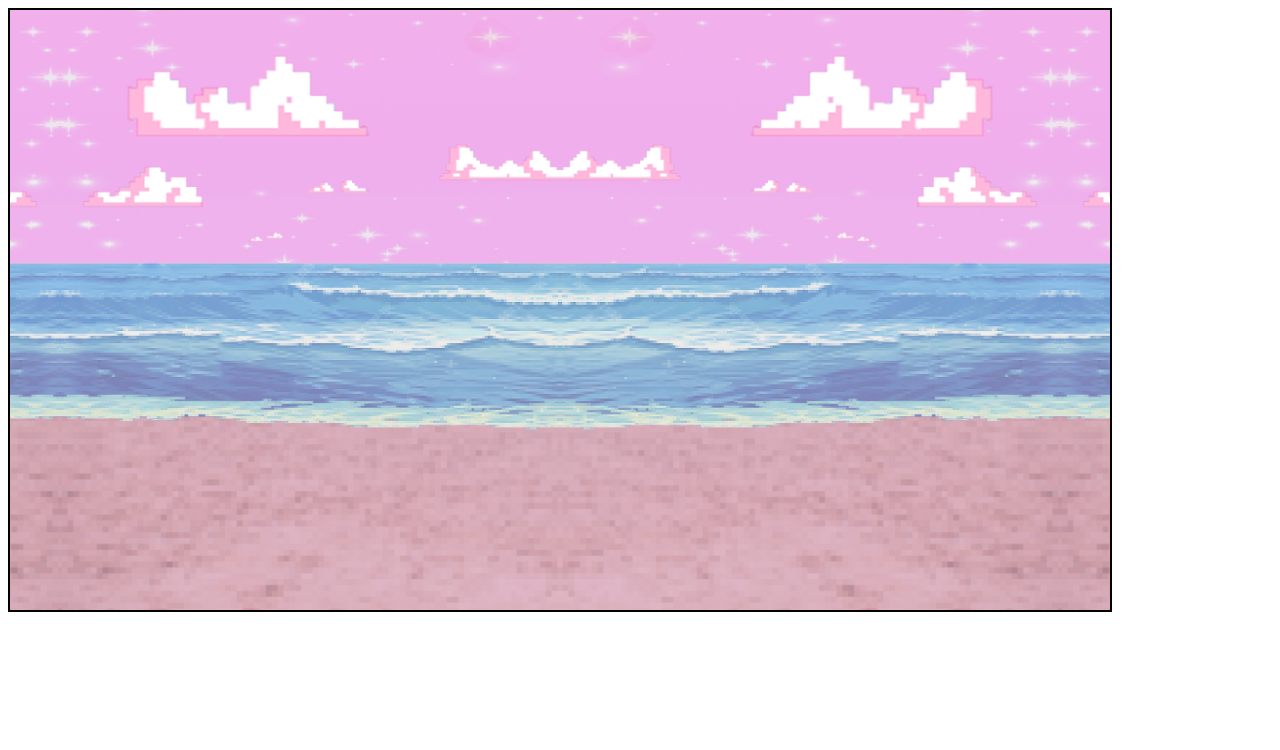
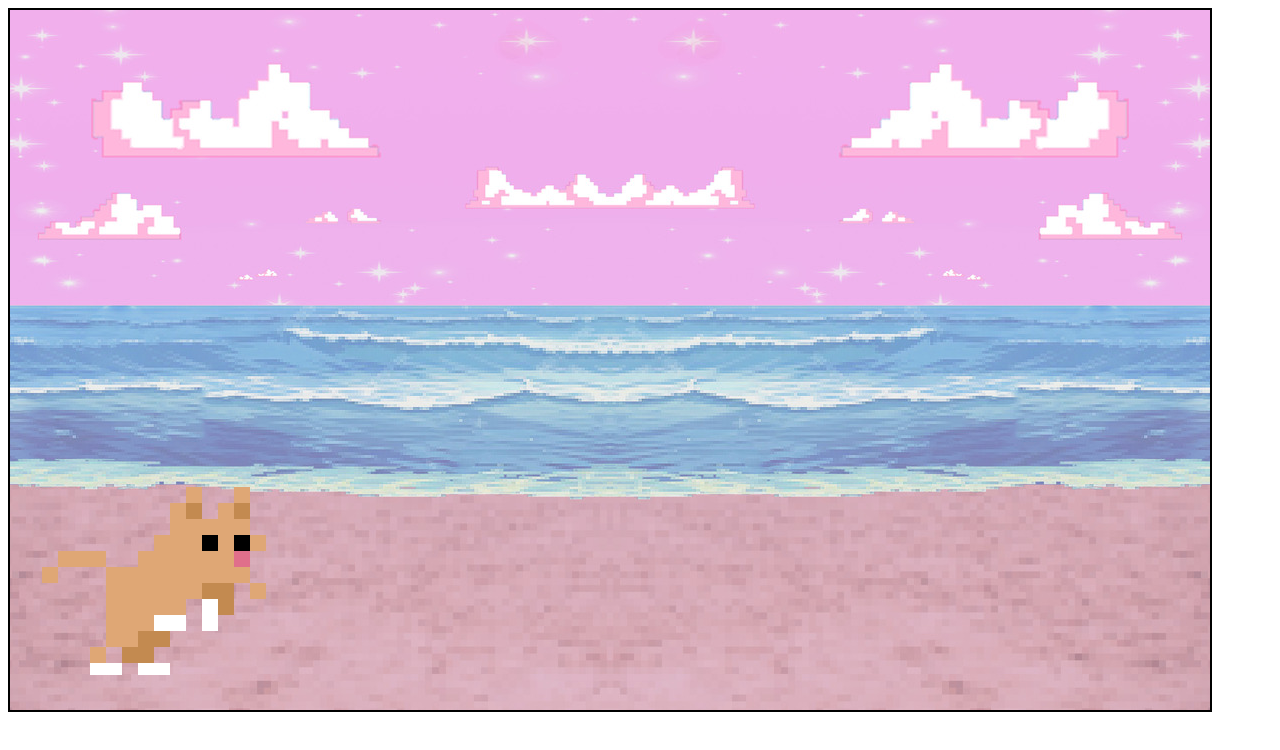
Before and after one commit to jayjvaughn/Kitty-Run-Game, a plain HTML site: page index.html in a window 1280 px wide. Drawn offline with Linux system fonts and the light colour scheme.

Commit message:
Fixed the skip in my background animation
I was having a skipping problem where my background wasn't seamless, so i decided to create a seperate class for my animation.  I also resized my image to make the math easier for sizing and displacement of the original image.

```diff
--- a/index.html
+++ b/index.html
@@ -8,6 +8,7 @@
 </head>
 <body>
     <div class="game">
+        <div class="scroll"></div>
         <div class="kitty"></div>
         <div class="crab"></div>
         <div class="castle"></div>
--- a/style.css
+++ b/style.css
@@ -1,20 +1,29 @@
 .game {
-display: flex;
-width: 1100px;
-height: 600px;
+width: 1200px;
+height: 700px;
 border: 2px solid;
 overflow: hidden;
 position: relative;
-background-size: contain;
-background-image: url('./assets/gameBackground.JPEG');
-background-size: 1000px 600px;
-animation: backgroundMotion 15s linear infinite;
 }
- @keyframes backgroundMotion {
+.scroll{
+height: 700px;
+width: 3600px;
+background-image: url('./assets/gameBackgroundResized.jpeg');
+animation: backgroundMotion 5s linear infinite;
+}
+@keyframes backgroundMotion {
     0% {
-        background-position: 100%;
+        transform: translate3d(0, 0, 0);
     }
     100% {
-        background-position: -50%;
+        transform: translate3d(-1200px, 0, 0);
     }
- }
+}
+
+.kitty {
+width: 270px;
+height: 190px;
+position: absolute;
+bottom: 5%;
+background-image: url('./assets/myCat.gif');
+}
```
Also changed, not shown: assets/gameBackgroundResized.jpeg (added).
